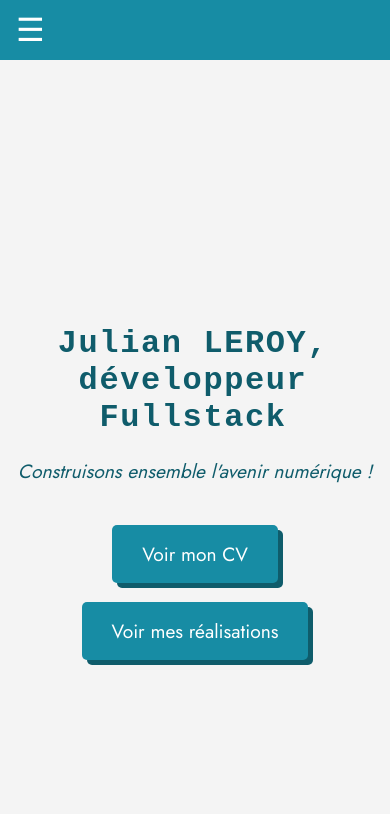
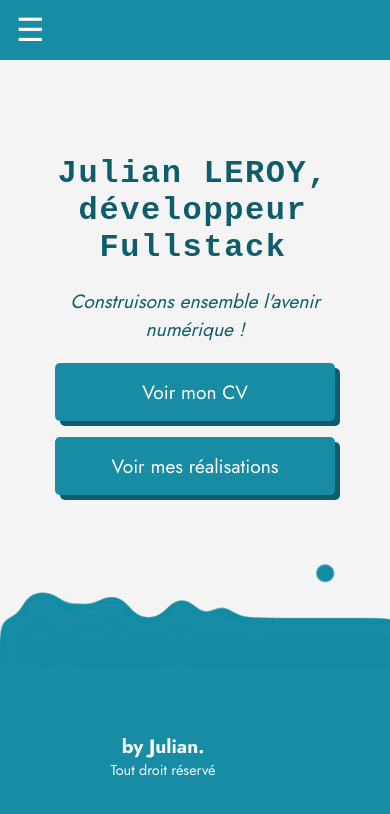
Before and after one commit to Bush1deau/newPortfolioJulian, a React (Create React App) app: page / in a window 390 px wide. Shown: the top 814 px of the page. Built offline with nearby package versions, Linux system fonts and the light colour scheme.

Commit message:
fix: centre le contenu de la page d'accueil et améliore la responsivité
- Layout flex global (app-wrapper + main-content) pour un centrage correct du hero
- Boutons CTA en flexbox avec flex-wrap, colonne sur mobile <= 480px
- Footer toujours collé en bas grâce au flex layout

```diff
--- a/src/App.js
+++ b/src/App.js
@@ -92,11 +92,13 @@ const App = () => {
 
   return (
     <Router>
+      <div className="app-wrapper">
         <Navigation menuOpen={menuOpen} setMenuOpen={setMenuOpen} />
+        <main className="main-content">
           <Routes>
             <Route path="/" element={
               <div className="home">
-            <div className="content">
+                <div className="home-content">
                   <h1 id='autotext'>Julian LEROY, développeur Fullstack</h1>
                   <p className="fade-in slogan">
                     <i>Construisons ensemble l'avenir numérique !</i>
@@ -113,7 +115,9 @@ const App = () => {
             <Route path="/about" element={<About />} />
             <Route path="/contact" element={<Contact />} />
           </Routes>
+        </main>
         <Footer />
+      </div>
     </Router>
   );
 };
--- a/src/index.css
+++ b/src/index.css
@@ -11,23 +11,34 @@ body, html {
   background-color: #f4f4f4;
 }
 
-.app-container {
+.app-wrapper {
+  min-height: 100vh;
   display: flex;
   flex-direction: column;
-  min-height: 100vh;
+}
+
+.main-content {
+  flex: 1;
+  display: flex;
+  flex-direction: column;
 }
 
 .home {
-  position: relative;
-  height: 100vh;
-  background-color: #f4f4f4;
+  flex: 1;
   display: flex;
   justify-content: center;
   align-items: center;
+  background-color: #f4f4f4;
   color: #0f5c6b;
   text-align: center;
+  padding: 2rem;
+  box-sizing: border-box;
 }
 
+.home-content {
+  position: relative;
+  z-index: 1;
+}
 
 .content {
   position: relative;
@@ -80,33 +91,46 @@ body, html {
 
 .cta-buttons {
   margin-top: 20px;
+  display: flex;
+  flex-wrap: wrap;
+  justify-content: center;
+  gap: 16px;
 }
 
 .cta-button {
   display: inline-block;
-  margin-top: 5%;
-  margin-inline: 10px;
   padding: 15px 30px;
   font-size: 1.2rem;
   color: white;
-  background-color: #178ca4; /* Turquoise */
+  background-color: #178ca4;
   border: none;
   border-radius: 5px;
   text-decoration: none;
-  box-shadow: 5px 5px #0f5c6b; /* Turquoise foncé */
+  box-shadow: 5px 5px #0f5c6b;
   transition: all 0.3s ease;
   cursor: pointer;
+  min-width: 180px;
+  text-align: center;
 }
 
 .cta-button:hover {
-  background-color: #0f5c6b; /* Turquoise foncé */
+  background-color: #0f5c6b;
 }
 
 .cta-button:active {
-  box-shadow: 0 2px #0f5c6b; /* Turquoise foncé */
+  box-shadow: 0 2px #0f5c6b;
   transform: translateY(3px);
-  margin-right: 5px;
-  margin-top: 5px;
+}
+
+@media (max-width: 480px) {
+  .cta-buttons {
+    flex-direction: column;
+    align-items: center;
+  }
+
+  .cta-button {
+    width: 220px;
+  }
 }
 
 .nav-links {
```
Lines whose indentation alone changed are shown as unchanged.
